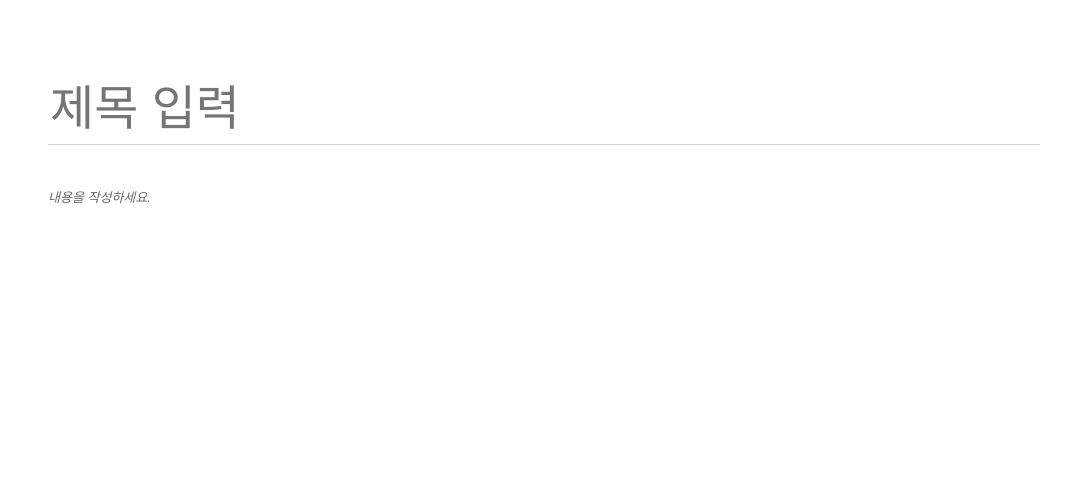
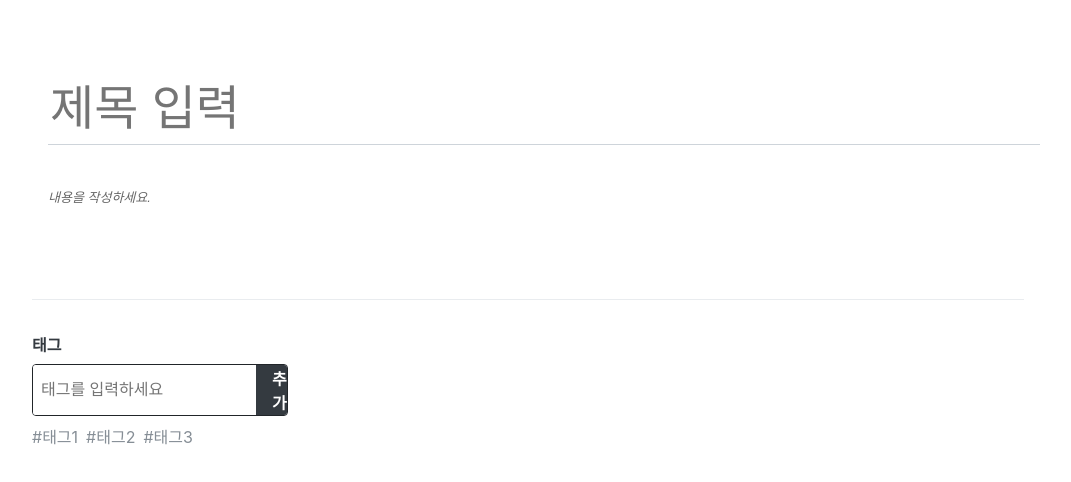
Before and after one commit to oinochoe/react_blog, a React (Create React App) app in the folder blog-frontend/: page /write in a window 1280 px wide. Shown: the top 482 px of the page, without its empty margins (112-1183 px from the left). Built offline with nearby package versions, Linux system fonts and the light colour scheme.

Commit message:
TagBox 추가

```diff
--- a/blog-frontend/src/pages/WritePage.js
+++ b/blog-frontend/src/pages/WritePage.js
@@ -1,11 +1,13 @@
 import React from 'react';
+import Responsive from '../components/common/Responsive';
 import Editor from '../components/write/Editor';
-import Responsive from '../components/common/Responsive';
+import TagBox from '../components/write/TagBox';
 
 const WritePage = () => {
     return (
         <Responsive>
             <Editor />
+            <TagBox />
         </Responsive>
     );
 };
```
